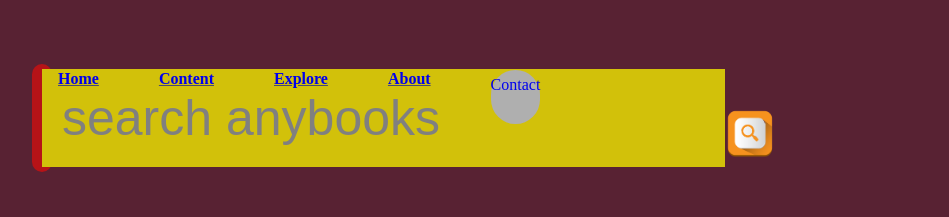
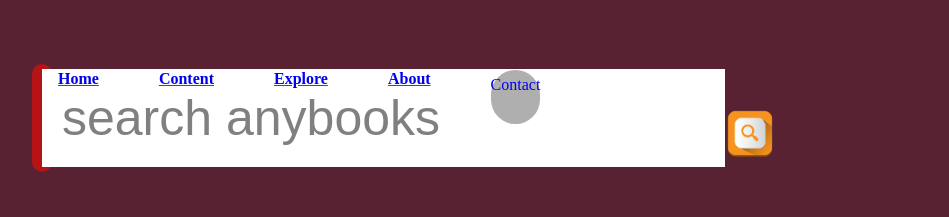
Before and after one commit to skylarx399/aayusha, a plain HTML site: page index.html in a window 1280 px wide. Shown: the top 217 px of the page, without its empty margins (22-971 px from the left). Drawn offline with Linux system fonts and the light colour scheme; files whose address does not match are found by name.

Commit message:
Update style.css

```diff
--- a/style.css
+++ b/style.css
@@ -52,7 +52,7 @@ ul {
 }
 
 .search-bar input {
-    background: padding-box rgb(210, 193, 10);
+    background: padding-box #Ffffff;
     flex: 1;
     border: 0;
     outline: none;
```
